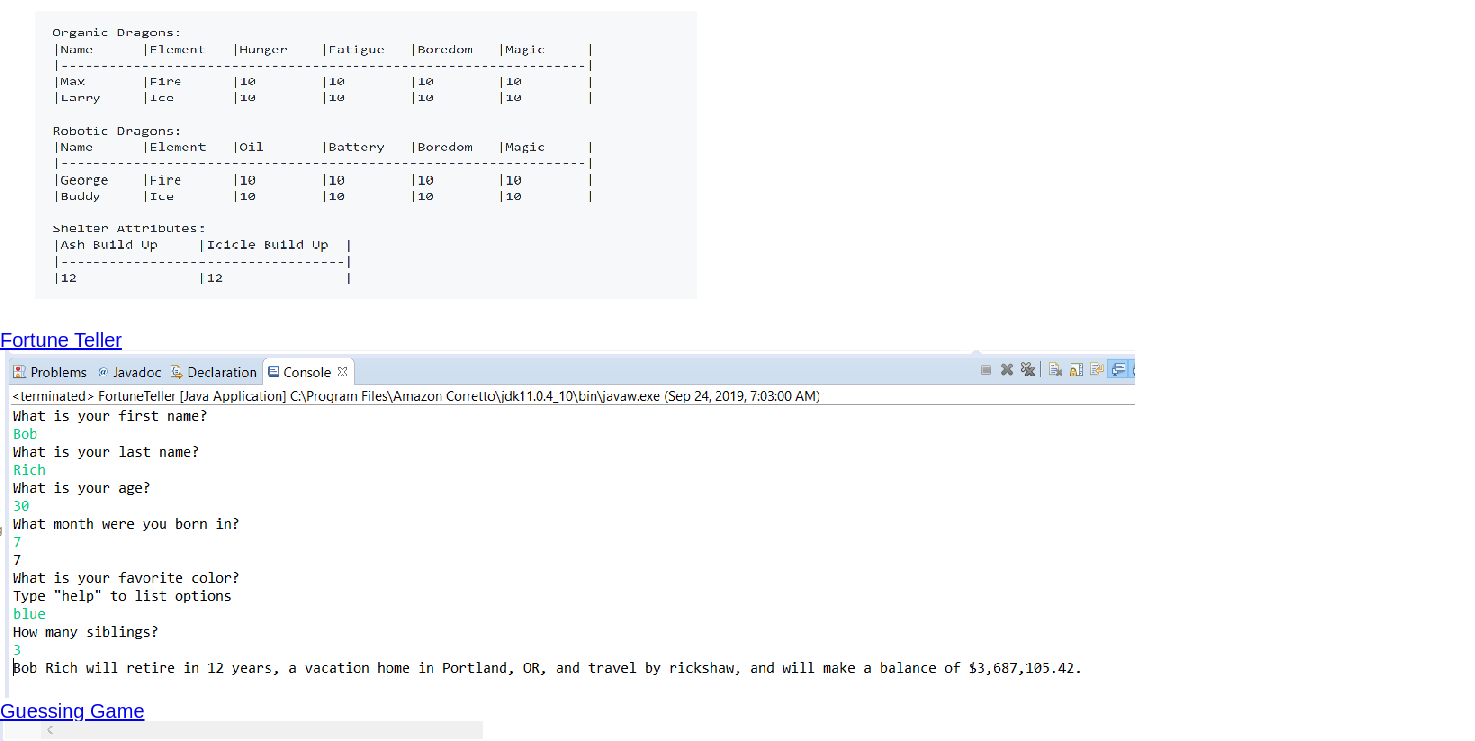
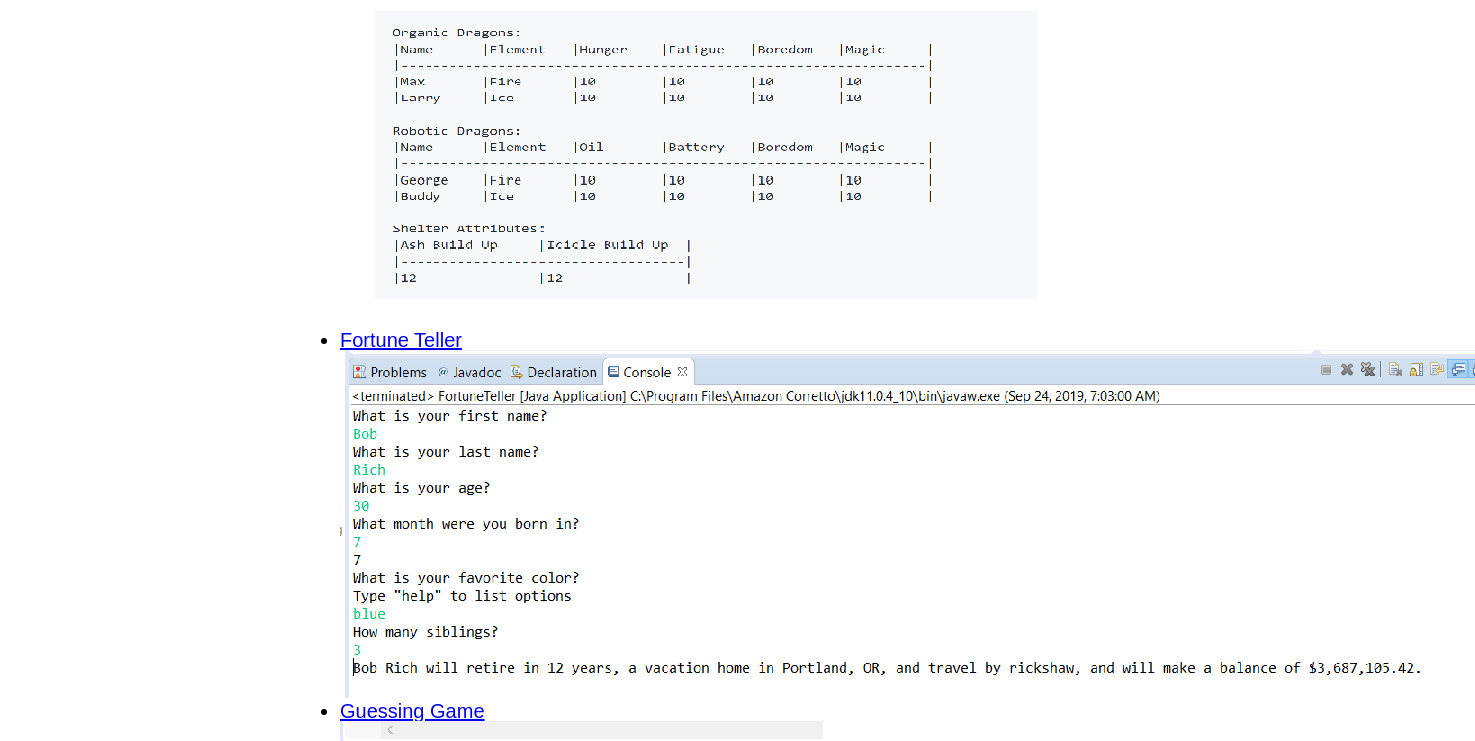
Before and after one commit to Robby614/Robby614.github.io, a plain HTML site: page index.html in a window 1280 px wide. Shown: the part 154-895 px from the top of the page, 1475 px wide, since content can reach past the window. Drawn offline with Linux system fonts and the light colour scheme.

Commit message:
made changes to margins

```diff
--- a/css/main.css
+++ b/css/main.css
@@ -7,3 +7,9 @@
 html {
     font: 20px/1 sans-serif;
 }
+
+.wrapper{
+    margin: 0 auto;
+    max-width: 30rem;
+    width: 90%;
+}
```
